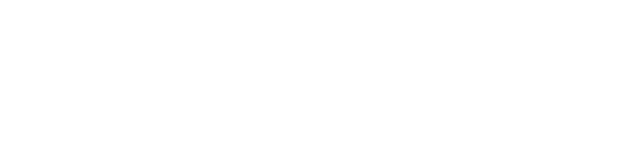
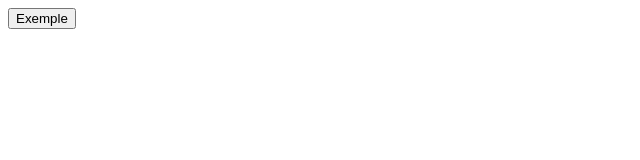
Before and after one commit to Etinee/Nuit-de-l-Info-2019, a plain HTML site: page index.html in a window 1280 px wide. Shown: the whole page, without its empty margins (0-640 px from the left). Drawn offline with nearby package versions, Linux system fonts and the light colour scheme.

Commit message:
Ajout exemple de test JS

```diff
--- a/index.html
+++ b/index.html
@@ -1,5 +1,15 @@
-
+<!DOCTYPE html>
+<html>
 <head>
 <script src="https://ajax.googleapis.com/ajax/libs/jquery/3.4.1/jquery.min.js"></script>
 <script type="text/javascript" src="script.js"></script>
 </head>
+<body>
+<button id="btn_exemple">
+	Exemple
+</button>
+<div id="exemple">
+
+</div>
+
+</body>
--- a/script.js
+++ b/script.js
@@ -1,4 +1,7 @@
 // A $( document ).ready() block.
 $( document ).ready(function() {
     console.log( "ready!" );
+    $("#btn_exemple").click(function(){
+    	$("#exemple").append("<h1>Ceci est un test</h1>");
+    });
 });
```
